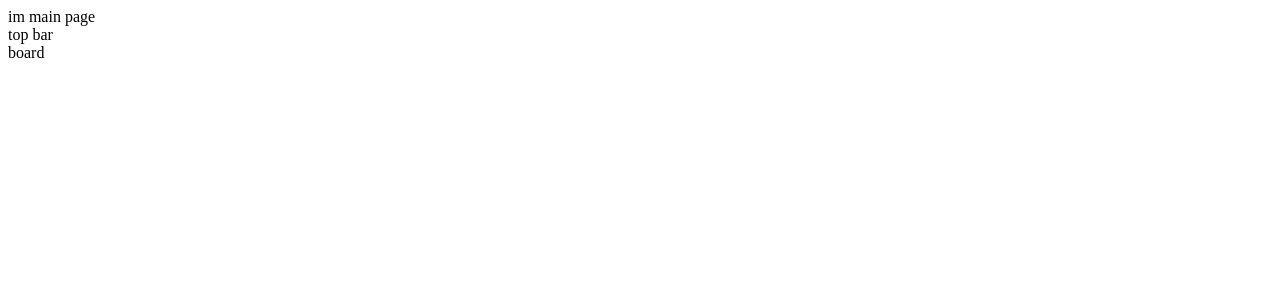
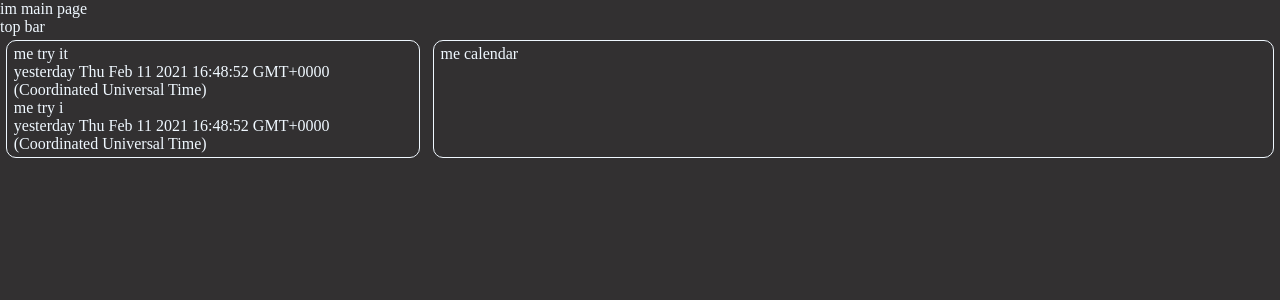
Before and after one commit to qystaubai/plshireme, a React app: page / in a window 1280 px wide. Shown: the top 300 px of the page. Built offline with nearby package versions, Linux system fonts and the light colour scheme; the HTML template or start-up script is replaced by a standard one.

Commit message:
basic layout for main page and redux state type fix

```diff
--- a/package.json
+++ b/package.json
@@ -27,11 +27,13 @@
     "@typescript-eslint/eslint-plugin": "^4.15.0",
     "@typescript-eslint/parser": "^4.15.0",
     "babel-loader": "^8.2.2",
+    "css-loader": "^5.0.2",
     "eslint": "^7.19.0",
     "eslint-plugin-react": "^7.22.0",
     "eslint-plugin-react-hooks": "^4.2.0",
     "fork-ts-checker-webpack-plugin": "^6.1.0",
     "source-map-loader": "^2.0.0",
+    "style-loader": "^2.0.0",
     "ts-loader": "^8.0.16",
     "ts-node": "^9.1.1",
     "webpack": "^5.21.2",
--- a/src/components/Board.tsx
+++ b/src/components/Board.tsx
@@ -1,5 +1,26 @@
 import React from "react";
+import {useStore} from "react-redux";
+import {Goal} from "../types/types";
+import {GoalCardComponent} from "./GoalCard";
 
-export const BoardComponent: React.FC = () => (
-    <div>board</div>
-)
+export const BoardComponent: React.FC = () => {
+
+    const state = useStore().getState();
+    console.log(state);
+
+    return (
+        <div className="board-container">
+            <div className="board">
+                <div className="goals card">
+                    {state.goals.map((goal: Goal) =>
+                        <GoalCardComponent {...goal} key={goal.id}/>
+                    )}
+                </div>
+
+                <div className="calendar card">
+                    me calendar
+                </div>
+            </div>
+        </div>
+    )
+}
--- /dev/null
+++ b/src/components/GoalCard.tsx
@@ -0,0 +1,15 @@
+import React, {ReactElement} from "react";
+import {Goal} from "../types/types";
+
+export const GoalCardComponent: React.FC<Goal> = (goal: Goal): ReactElement => {
+    return (
+    <div className="goal">
+        <div className="goal-title">
+            me {goal.title}
+        </div>
+        <div className="goal-deadline">
+            yesterday {goal.deadline.toString()}
+        </div>
+    </div>
+    )
+}
--- /dev/null
+++ b/src/index.css
@@ -0,0 +1,18 @@
+
+body {
+    margin: 0;
+    background-color: #323031;
+    color: aliceblue;
+}
+
+.board {
+    display: grid;
+    grid-template-columns: 2fr 4fr;
+}
+
+.card {
+    margin: .5vh .5vw;
+    padding: .5vh .5vw;
+    border: 1px solid aliceblue;
+    border-radius: 10px;
+}
--- a/src/index.tsx
+++ b/src/index.tsx
@@ -1,10 +1,11 @@
 import React from 'react';
 import ReactDOM from 'react-dom';
+import './index.css';
 import App from './App';
-import {BrowserRouter} from "react-router-dom";
+import {BrowserRouter} from 'react-router-dom';
 import { Provider } from 'react-redux'
 import { createStore } from 'redux'
-import appReducer from "./reducer/reducer";
+import appReducer from './reducer/reducer';
 
 const store = createStore(appReducer);
 
--- a/src/reducer/reducer.tsx
+++ b/src/reducer/reducer.tsx
@@ -3,11 +3,15 @@ import {Action} from "redux";
 
 
 const initialState: State = {
-    goals: {
+    goals: [{
         id: 0,
-        name: "try it",
-        date: new Date()
-    }
+        title: "try it",
+        deadline: new Date()
+    }, {
+        id: 1,
+        title: "try i",
+        deadline: new Date()
+    }]
 }
 
 // Use the initialState as a default value
--- a/webpack.config.ts
+++ b/webpack.config.ts
@@ -22,6 +22,10 @@ const config: webpack.Configuration = {
                     },
                 },
             },
+            {
+                test: /\.css$/i,
+                use: ["style-loader", "css-loader"],
+            }
         ],
     },
     resolve: {
```
Also changed, not shown: src/types/types.ts (+7 -5 lines), 2 other files (tests, documents, lock files or other folders).
